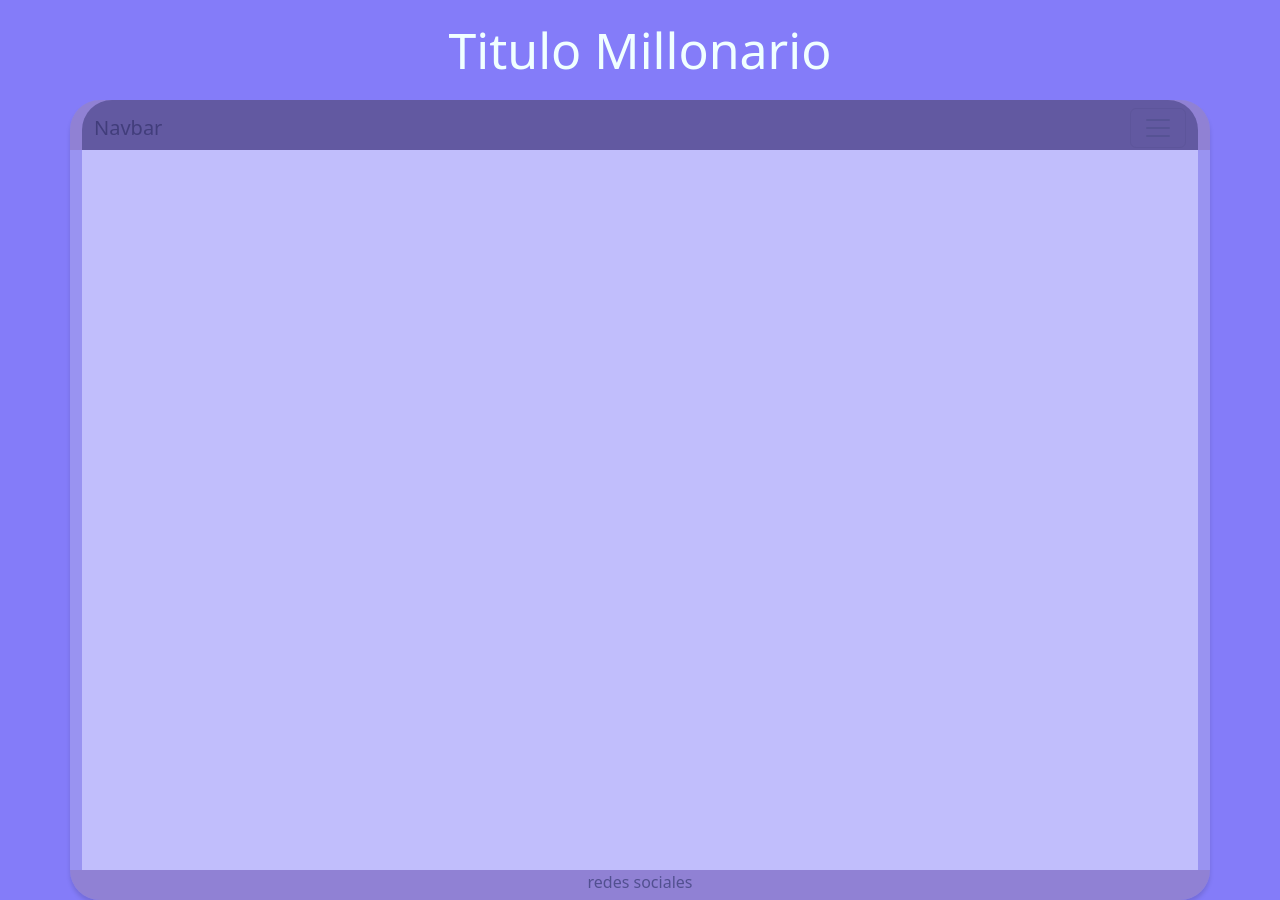
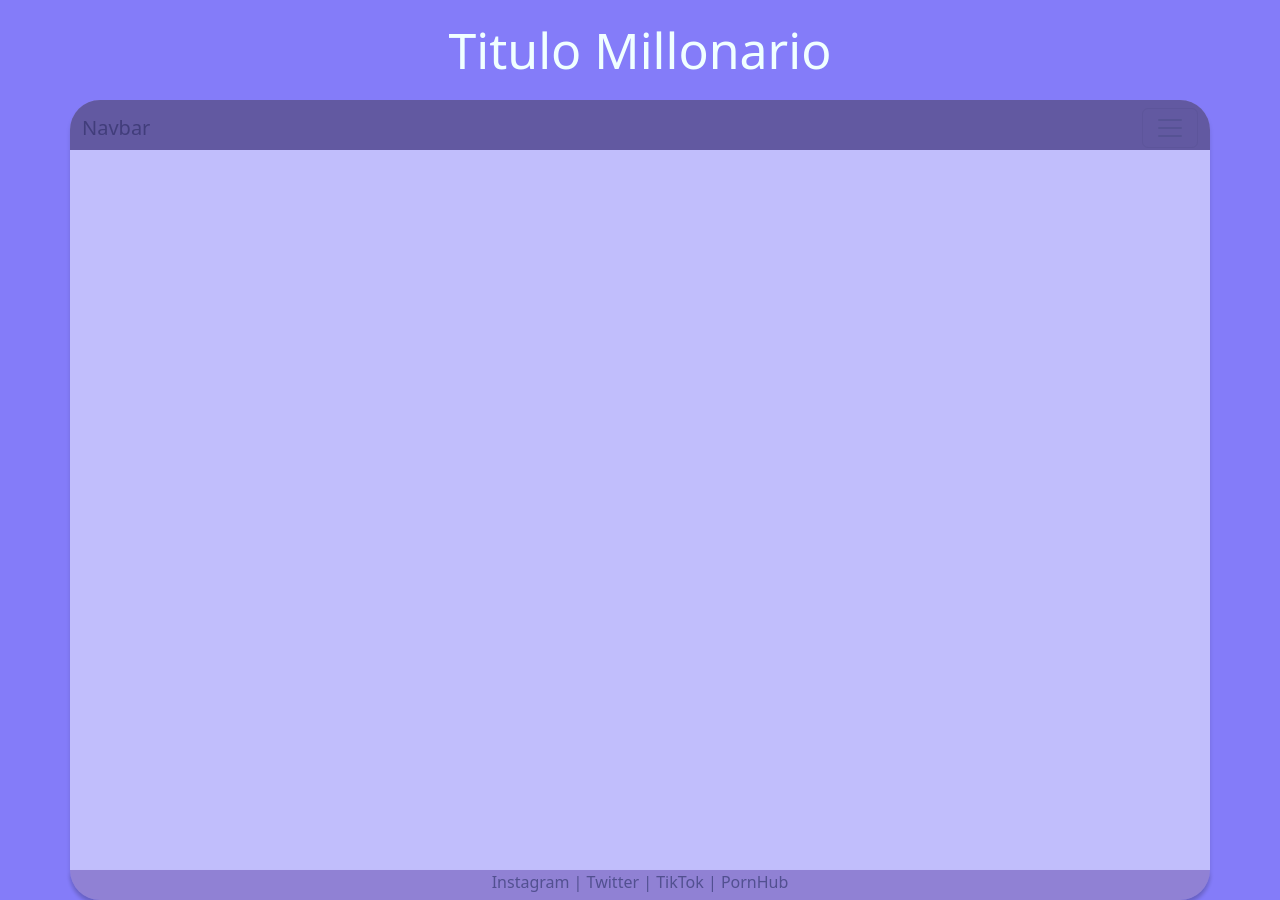
Before and after one commit to shustersworld/parcelProject, an Angular app: page / in a window 1280 px wide. Built offline with nearby package versions, Linux system fonts and the light colour scheme.

Commit message:
feat: corrige márgenes

```diff
--- a/src/app/shared/estructura-base/estructura-base.component.html
+++ b/src/app/shared/estructura-base/estructura-base.component.html
@@ -29,5 +29,5 @@
           </nav>
     </div>
     <div class="plantilla"></div>
-    <div class="footer"> redes sociales </div>
+    <div class="footer"> Instagram | Twitter | TikTok  |  PornHub  </div>
 </div>
--- a/src/app/shared/estructura-base/estructura-base.component.scss
+++ b/src/app/shared/estructura-base/estructura-base.component.scss
@@ -29,12 +29,12 @@
 }
 
 .navbar{
-    position: relative;
+    position: absolute;
     width: 100%;
     background-color: rgba(0, 0, 0, 0.582);
     height: 50px;
     border-radius: 30px 30px 0px 0px;
-
+    margin-left: -12px;
 }
 
 // color centro
@@ -43,16 +43,18 @@
 }
 
 .plantilla{
-    position: relative;
+    position: absolute;
     background-color: rgb(255, 255, 255);
     width: 100%;
     height: 720px;
     top: 50px;
+    margin-left: -12px;
 }
 
 .footer{
     position: absolute;
     background-color: rgba(117, 56, 56, 0.322);
+    box-shadow: 0px 4px 4px rgba(0, 0, 0, 0.25);
     height: 30px;
     width: 100%;
     border-radius: 0px 0px 30px 30px;
```
